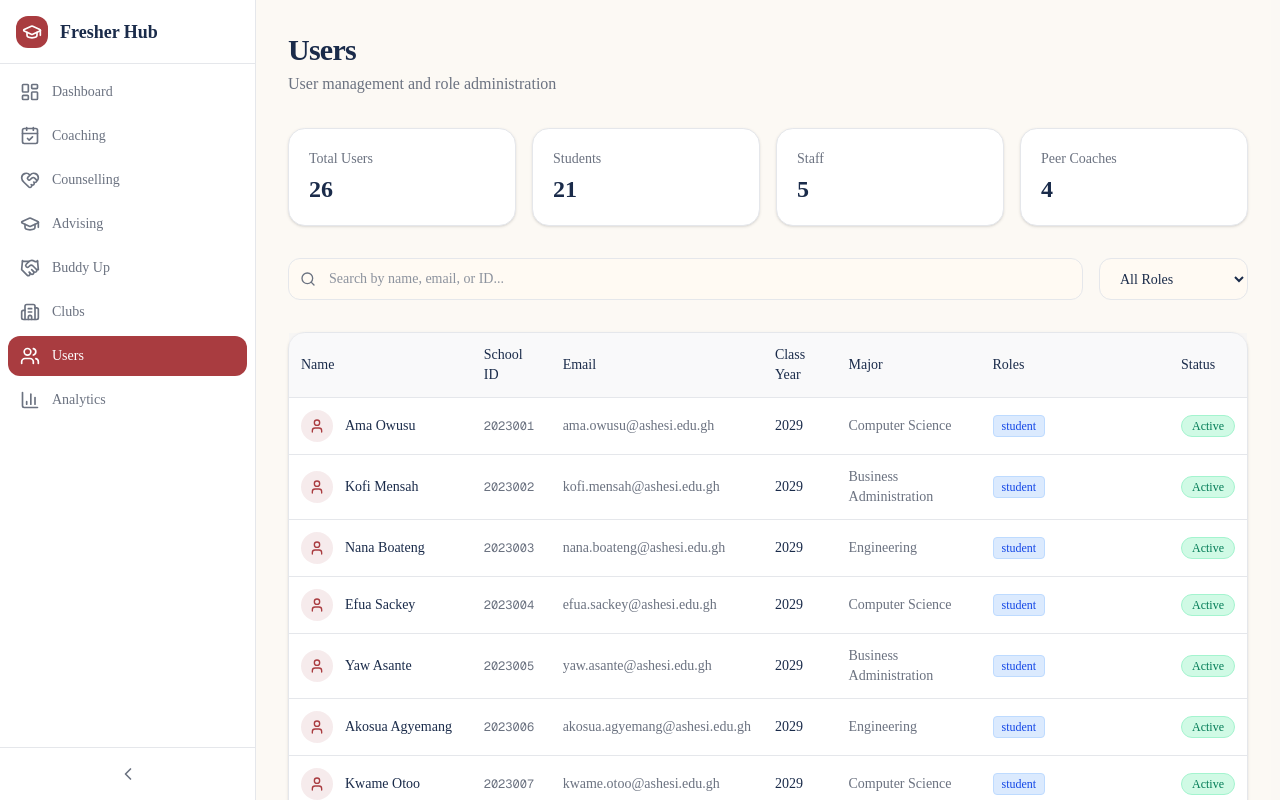
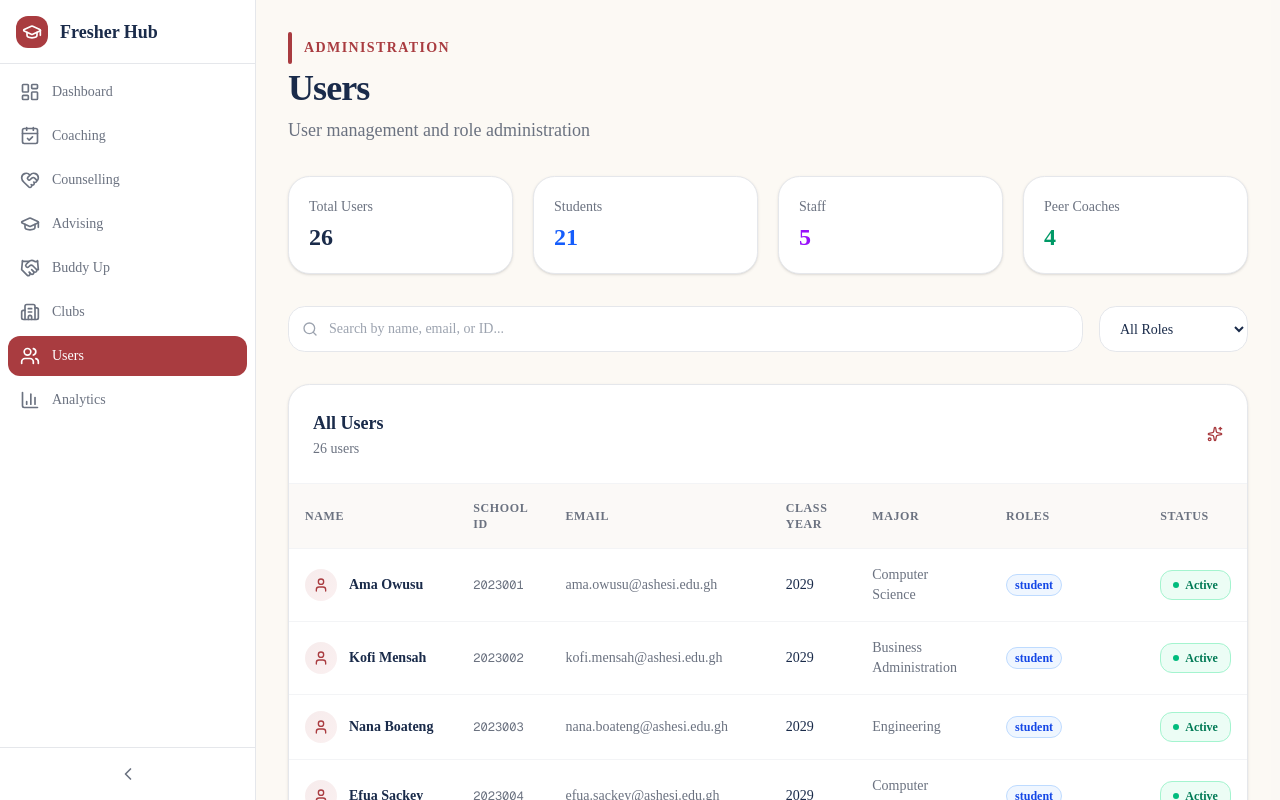
Before and after one commit to adoumouangnamouemmanuel/freshers_hub, a Next.js app in the folder apps/web/: page /dashboard/users in a window 1280 px wide. Shown: the top 800 px of the page. Built offline with nearby package versions, Linux system fonts and the light colour scheme.

Commit message:
updated with ashesi color scheme and framer motion animation

```diff
--- a/apps/web/app/dashboard/users/page.tsx
+++ b/apps/web/app/dashboard/users/page.tsx
@@ -1,172 +1,142 @@
 "use client";
 
 import { useState } from "react";
-import { Search, User, Shield, Mail, Phone, Calendar } from "lucide-react";
+import { motion } from "framer-motion";
+import { Search, User, Sparkles, Shield } from "lucide-react";
 import { mockUsers } from "@/lib/mock-data";
 
+const containerVariants = {
+  hidden: { opacity: 0 },
+  visible: { opacity: 1, transition: { staggerChildren: 0.04 } },
+};
+const itemVariants = {
+  hidden: { opacity: 0, y: 20 },
+  visible: { opacity: 1, y: 0, transition: { duration: 0.4, ease: [0.4, 0, 0.2, 1] as const } },
+};
+
 const roleColors: Record<string, string> = {
-  student: "bg-blue-100 text-blue-700 border-blue-200",
-  peer_coach: "bg-emerald-100 text-emerald-700 border-emerald-200",
-  coach_admin: "bg-purple-100 text-purple-700 border-purple-200",
-  counselling_head: "bg-rose-100 text-rose-700 border-rose-200",
-  advisor: "bg-amber-100 text-amber-700 border-amber-200",
-  odip_head: "bg-cyan-100 text-cyan-700 border-cyan-200",
-  staff: "bg-gray-100 text-gray-700 border-gray-200",
-  club_lead: "bg-indigo-100 text-indigo-700 border-indigo-200",
-  platform_admin: "bg-red-100 text-red-700 border-red-200",
+  student: "bg-blue-50 text-blue-700 border-blue-200",
+  peer_coach: "bg-emerald-50 text-emerald-700 border-emerald-200",
+  coach_admin: "bg-purple-50 text-purple-700 border-purple-200",
+  counselling_head: "bg-rose-50 text-rose-700 border-rose-200",
+  advisor: "bg-amber-50 text-amber-700 border-amber-200",
+  odip_head: "bg-cyan-50 text-cyan-700 border-cyan-200",
+  staff: "bg-gray-50 text-gray-700 border-gray-200",
+  club_lead: "bg-indigo-50 text-indigo-700 border-indigo-200",
+  platform_admin: "bg-red-50 text-red-700 border-red-200",
 };
 
 export default function UsersPage() {
   const [search, setSearch] = useState("");
   const [roleFilter, setRoleFilter] = useState<string>("all");
-
-  const allRoles = Array.from(
-    new Set(mockUsers.flatMap((u) => u.roles))
-  ).sort();
+  const allRoles = Array.from(new Set(mockUsers.flatMap((u) => u.roles))).sort();
 
   const filtered = mockUsers.filter((u) => {
-    const matchesSearch =
-      u.full_name.toLowerCase().includes(search.toLowerCase()) ||
-      u.email.toLowerCase().includes(search.toLowerCase()) ||
-      u.school_id.toLowerCase().includes(search.toLowerCase());
-    if (roleFilter === "all") return matchesSearch;
-    return matchesSearch && u.roles.includes(roleFilter);
+    const ms = u.full_name.toLowerCase().includes(search.toLowerCase()) || u.email.toLowerCase().includes(search.toLowerCase()) || u.school_id.toLowerCase().includes(search.toLowerCase());
+    if (roleFilter === "all") return ms;
+    return ms && u.roles.includes(roleFilter);
   });
 
   return (
-    <div className="space-y-8">
-      <div>
-        <h1 className="text-3xl font-bold tracking-tight">Users</h1>
-        <p className="text-muted-foreground mt-1">
-          User management and role administration
-        </p>
+    <motion.div variants={containerVariants} initial="hidden" animate="visible" className="space-y-8">
+      <motion.div variants={itemVariants}>
+        <div className="flex items-center gap-3 mb-1">
+          <div className="h-8 w-1 rounded-full bg-[#A93C40]" />
+          <p className="text-sm font-semibold text-[#A93C40] tracking-widest uppercase">Administration</p>
+        </div>
+        <h1 className="text-4xl font-bold text-[#1A2B4A] tracking-tight">Users</h1>
+        <p className="text-[#6B7280] mt-2 text-lg">User management and role administration</p>
+      </motion.div>
+
+      <div className="grid gap-5 grid-cols-1 sm:grid-cols-4">
+        {[
+          { label: "Total Users", value: mockUsers.length, color: "text-[#1A2B4A]" },
+          { label: "Students", value: mockUsers.filter((u) => u.roles.includes("student")).length, color: "text-blue-600" },
+          { label: "Staff", value: mockUsers.filter((u) => u.roles.includes("staff")).length, color: "text-purple-600" },
+          { label: "Peer Coaches", value: mockUsers.filter((u) => u.roles.includes("peer_coach")).length, color: "text-emerald-600" },
+        ].map((item, i) => (
+          <motion.div key={item.label} variants={itemVariants} className="rounded-2xl border bg-white p-5 shadow-sm">
+            <p className="text-sm text-[#6B7280]">{item.label}</p>
+            <p className={`text-2xl font-bold mt-1 ${item.color}`}>{item.value}</p>
+          </motion.div>
+        ))}
       </div>
 
-      {/* Stats */}
-      <div className="grid gap-4 grid-cols-1 sm:grid-cols-4">
-        <div className="rounded-xl border bg-card p-5 shadow-sm">
-          <p className="text-sm text-muted-foreground">Total Users</p>
-          <p className="text-2xl font-bold mt-1">{mockUsers.length}</p>
+      <motion.div variants={itemVariants} className="flex flex-col sm:flex-row gap-4">
+        <div className="relative flex-1">
+          <Search className="absolute left-3.5 top-1/2 -translate-y-1/2 w-4 h-4 text-[#9CA3AF]" />
+          <input type="text" placeholder="Search by name, email, or ID..." value={search} onChange={(e) => setSearch(e.target.value)}
+            className="w-full pl-10 pr-4 py-3 rounded-xl border border-[#e5e7eb] bg-white text-sm focus:outline-none focus:ring-2 focus:ring-[#A93C40]/20 focus:border-[#A93C40] transition-all placeholder:text-[#9CA3AF]" />
         </div>
-        <div className="rounded-xl border bg-card p-5 shadow-sm">
-          <p className="text-sm text-muted-foreground">Students</p>
-          <p className="text-2xl font-bold mt-1">
-            {mockUsers.filter((u) => u.roles.includes("student")).length}
-          </p>
+        <select value={roleFilter} onChange={(e) => setRoleFilter(e.target.value)}
+          className="px-4 py-3 rounded-xl border border-[#e5e7eb] bg-white text-sm focus:outline-none focus:ring-2 focus:ring-[#A93C40]/20 focus:border-[#A93C40] transition-all">
+          <option value="all">All Roles</option>
+          {allRoles.map((role) => (<option key={role} value={role}>{role.replace("_", " ")}</option>))}
+        </select>
+      </motion.div>
+
+      <motion.div variants={itemVariants} className="rounded-2xl border bg-white shadow-sm overflow-hidden">
+        <div className="p-6 border-b border-[#f3f4f6]">
+          <div className="flex items-center justify-between">
+            <div>
+              <h2 className="text-lg font-semibold text-[#1A2B4A]">All Users</h2>
+              <p className="text-sm text-[#6B7280] mt-0.5">{filtered.length} users</p>
+            </div>
+            <Sparkles className="w-4 h-4 text-[#A93C40]" />
+          </div>
         </div>
-        <div className="rounded-xl border bg-card p-5 shadow-sm">
-          <p className="text-sm text-muted-foreground">Staff</p>
-          <p className="text-2xl font-bold mt-1">
-            {mockUsers.filter((u) => u.roles.includes("staff")).length}
-          </p>
-        </div>
-        <div className="rounded-xl border bg-card p-5 shadow-sm">
-          <p className="text-sm text-muted-foreground">Peer Coaches</p>
-          <p className="text-2xl font-bold mt-1">
-            {mockUsers.filter((u) => u.roles.includes("peer_coach")).length}
-          </p>
-        </div>
-      </div>
-
-      {/* Filters */}
-      <div className="flex flex-col sm:flex-row gap-4">
-        <div className="relative flex-1">
-          <Search className="absolute left-3 top-1/2 -translate-y-1/2 w-4 h-4 text-muted-foreground" />
-          <input
-            type="text"
-            placeholder="Search by name, email, or ID..."
-            value={search}
-            onChange={(e) => setSearch(e.target.value)}
-            className="w-full pl-10 pr-4 py-2.5 rounded-lg border bg-background text-sm focus:outline-none focus:ring-2 focus:ring-primary"
-          />
-        </div>
-        <select
-          value={roleFilter}
-          onChange={(e) => setRoleFilter(e.target.value)}
-          className="px-4 py-2.5 rounded-lg border bg-background text-sm focus:outline-none focus:ring-2 focus:ring-primary"
-        >
-          <option value="all">All Roles</option>
-          {allRoles.map((role) => (
-            <option key={role} value={role}>
-              {role.replace("_", " ")}
-            </option>
-          ))}
-        </select>
-      </div>
-
-      {/* Users Table */}
-      <div className="rounded-xl border bg-card shadow-sm">
         <div className="overflow-x-auto">
           <table className="w-full text-sm">
             <thead>
-              <tr className="border-b bg-muted/50">
-                <th className="text-left p-3 font-medium">Name</th>
-                <th className="text-left p-3 font-medium">School ID</th>
-                <th className="text-left p-3 font-medium">Email</th>
-                <th className="text-left p-3 font-medium">Class Year</th>
-                <th className="text-left p-3 font-medium">Major</th>
-                <th className="text-left p-3 font-medium">Roles</th>
-                <th className="text-left p-3 font-medium">Status</th>
+              <tr className="border-b border-[#f3f4f6] bg-[#f8f4ef]/50">
+                {["Name", "School ID", "Email", "Class Year", "Major", "Roles", "Status"].map((h) => (
+                  <th key={h} className="text-left p-4 font-semibold text-[#6B7280] text-xs uppercase tracking-wider">{h}</th>
+                ))}
               </tr>
             </thead>
             <tbody>
-              {filtered.map((u) => (
-                <tr
-                  key={u.id}
-                  className="border-b last:border-0 hover:bg-muted/30"
-                >
-                  <td className="p-3">
+              {filtered.map((u, i) => (
+                <motion.tr key={u.id} initial={{ opacity: 0, y: 10 }} animate={{ opacity: 1, y: 0 }} transition={{ delay: i * 0.03 }}
+                  className="border-b border-[#f3f4f6] last:border-0 hover:bg-[#f8f4ef]/50 transition-colors">
+                  <td className="p-4">
                     <div className="flex items-center gap-3">
-                      <div className="w-8 h-8 rounded-full bg-primary/10 flex items-center justify-center">
-                        <User className="w-4 h-4 text-primary" />
+                      <div className="w-8 h-8 rounded-full bg-gradient-to-br from-[#A93C40]/10 to-[#d46a6e]/10 flex items-center justify-center">
+                        <User className="w-4 h-4 text-[#A93C40]" />
                       </div>
-                      <span className="font-medium">{u.full_name}</span>
+                      <span className="font-semibold text-[#1A2B4A]">{u.full_name}</span>
                     </div>
                   </td>
-                  <td className="p-3 text-muted-foreground font-mono text-xs">
-                    {u.school_id}
-                  </td>
-                  <td className="p-3 text-muted-foreground">{u.email}</td>
-                  <td className="p-3">
-                    {u.class_year > 0 ? u.class_year : "—"}
-                  </td>
-                  <td className="p-3 text-muted-foreground">{u.major}</td>
-                  <td className="p-3">
+                  <td className="p-4 text-[#6B7280] font-mono text-xs">{u.school_id}</td>
+                  <td className="p-4 text-[#6B7280]">{u.email}</td>
+                  <td className="p-4 text-[#1A2B4A]">{u.class_year > 0 ? u.class_year : "—"}</td>
+                  <td className="p-4 text-[#6B7280]">{u.major}</td>
+                  <td className="p-4">
                     <div className="flex flex-wrap gap-1">
                       {u.roles.map((role) => (
-                        <span
-                          key={role}
-                          className={`inline-flex items-center px-2 py-0.5 rounded text-xs font-medium border ${
-                            roleColors[role] || "bg-gray-100 text-gray-700"
-                          }`}
-                        >
+                        <span key={role} className={`inline-flex items-center px-2 py-0.5 rounded-lg text-xs font-semibold border ${roleColors[role] || "bg-gray-50 text-gray-700"}`}>
                           {role.replace("_", " ")}
                         </span>
                       ))}
                     </div>
                   </td>
-                  <td className="p-3">
+                  <td className="p-4">
                     {u.is_active ? (
-                      <span className="inline-flex items-center px-2.5 py-0.5 rounded-full text-xs font-medium bg-emerald-100 text-emerald-700 border border-emerald-200">
-                        Active
+                      <span className="inline-flex items-center gap-1.5 px-3 py-1.5 rounded-lg text-xs font-semibold bg-emerald-50 text-emerald-700 border border-emerald-200">
+                        <span className="w-1.5 h-1.5 rounded-full bg-emerald-500" /> Active
                       </span>
                     ) : (
-                      <span className="inline-flex items-center px-2.5 py-0.5 rounded-full text-xs font-medium bg-gray-100 text-gray-700 border border-gray-200">
-                        Inactive
+                      <span className="inline-flex items-center gap-1.5 px-3 py-1.5 rounded-lg text-xs font-semibold bg-gray-50 text-gray-700 border border-gray-200">
+                        <span className="w-1.5 h-1.5 rounded-full bg-gray-400" /> Inactive
                       </span>
                     )}
                   </td>
-                </tr>
+                </motion.tr>
               ))}
             </tbody>
           </table>
         </div>
-        {filtered.length === 0 && (
-          <div className="p-12 text-center text-muted-foreground">
-            No users found.
-          </div>
-        )}
-      </div>
-    </div>
+        {filtered.length === 0 && <div className="p-16 text-center text-[#6B7280]">No users found.</div>}
+      </motion.div>
+    </motion.div>
   );
 }
```
